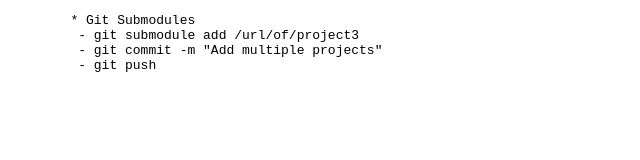
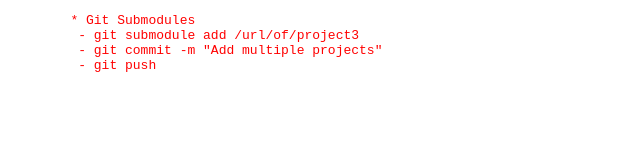
Before and after one commit to reemhosny/git-notes, a plain HTML site: page index.html in a window 1280 px wide. Shown: the whole page, without its empty margins (0-640 px from the left). Drawn offline with Linux system fonts and the light colour scheme.

Commit message:
feat: :art: add css file

```diff
--- a/index.html
+++ b/index.html
@@ -4,6 +4,7 @@
     <meta charset="UTF-8">
     <meta http-equiv="X-UA-Compatible" content="IE=edge">
     <meta name="viewport" content="width=device-width, initial-scale=1.0">
+    <link rel="stylesheet" href="./main.css">
     <title>Git Notes</title>
 </head>
 <body>
--- a/main.css
+++ b/main.css
@@ -0,0 +1,3 @@
+pre{
+    color: red;
+}
```
